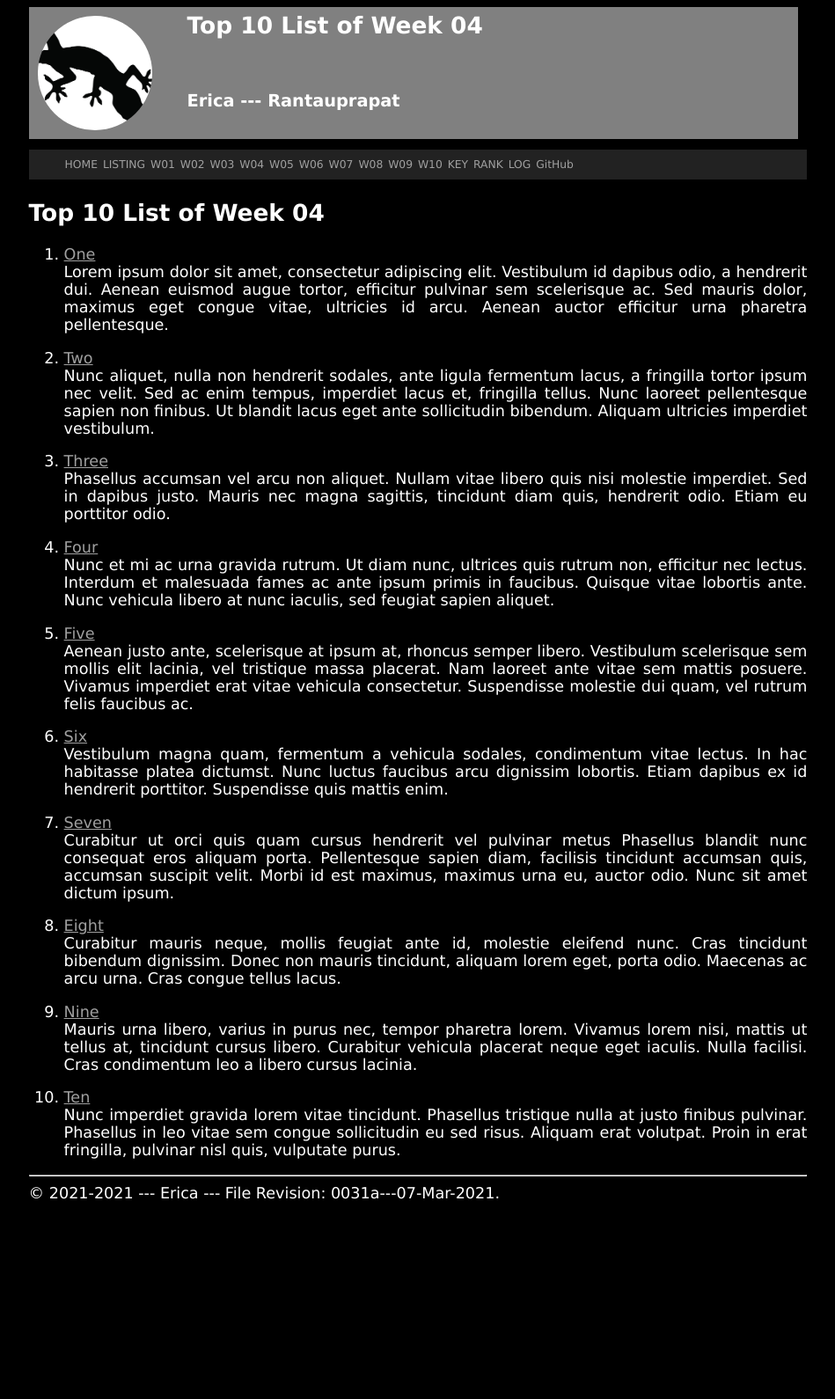
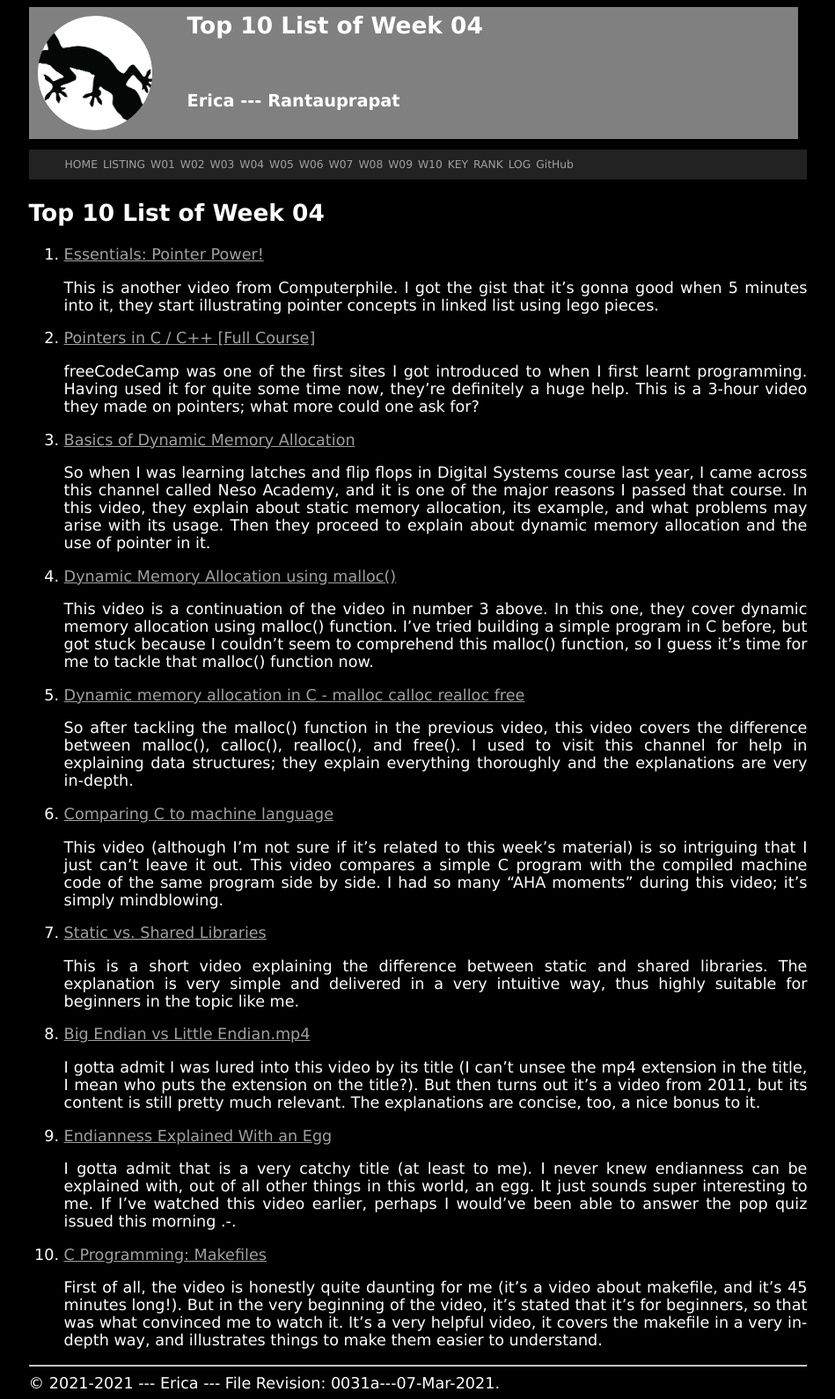
Before and after one commit to altschmerz/os211, a Jekyll site: the page built from w04.md, in a window 1280 px wide. Shown: the whole page at 88% size, without its empty margins (165-1114 px from the left). Built offline with Jekyll 4.4.1, drawn with Linux system fonts in a browser that asks for light colours; our own code applies the rules of GitHub Pages for plain Markdown files; before the commit the page ends 1374 px from its top, so only the background shows below that.

Commit message:
add top 10 list for w04

```diff
--- a/w04.md
+++ b/w04.md
@@ -5,72 +5,42 @@ permalink: /W04/
 
 # Top 10 List of Week 04
 
-1. [One](https://en.wikipedia.org/wiki/1)<br>
-Lorem ipsum dolor sit amet, consectetur adipiscing elit.
-Vestibulum id dapibus odio, a hendrerit dui.
-Aenean euismod augue tortor, efficitur pulvinar sem scelerisque ac.
-Sed mauris dolor, maximus eget congue vitae, ultricies id arcu.
-Aenean auctor efficitur urna pharetra pellentesque.
+1. [Essentials: Pointer Power!](https://www.youtube.com/watch?v=t5NszbIerYc)<br>
 
-2. [Two](https://en.wikipedia.org/wiki/2)<br>
-Nunc aliquet, nulla non hendrerit sodales, ante ligula fermentum lacus, a fringilla tortor ipsum nec velit.
-Sed ac enim tempus, imperdiet lacus et, fringilla tellus.
-Nunc laoreet pellentesque sapien non finibus.
-Ut blandit lacus eget ante sollicitudin bibendum.
-Aliquam ultricies imperdiet vestibulum.
+   This is another video from Computerphile. I got the gist that it's gonna good when 5 minutes into it, they start illustrating pointer concepts in linked list using lego pieces.
 
-3. [Three](https://en.wikipedia.org/wiki/3)<br>
-Phasellus accumsan vel arcu non aliquet.
-Nullam vitae libero quis nisi molestie imperdiet.
-Sed in dapibus justo.
-Mauris nec magna sagittis, tincidunt diam quis, hendrerit odio.
-Etiam eu porttitor odio.
+2. [Pointers in C / C++ [Full Course]](https://www.youtube.com/watch?v=zuegQmMdy8M)<br>
 
-4. [Four](https://en.wikipedia.org/wiki/4)<br>
-Nunc et mi ac urna gravida rutrum.
-Ut diam nunc, ultrices quis rutrum non, efficitur nec lectus.
-Interdum et malesuada fames ac ante ipsum primis in faucibus.
-Quisque vitae lobortis ante.
-Nunc vehicula libero at nunc iaculis, sed feugiat sapien aliquet.
+   freeCodeCamp was one of the first sites I got introduced to when I first learnt programming. Having used it for quite some time now, they're definitely a huge help. This is a 3-hour video they made on pointers; what more could one ask for?
 
-5. [Five](https://en.wikipedia.org/wiki/5)<br>
-Aenean justo ante, scelerisque at ipsum at, rhoncus semper libero.
-Vestibulum scelerisque sem mollis elit lacinia, vel tristique massa placerat.
-Nam laoreet ante vitae sem mattis posuere.
-Vivamus imperdiet erat vitae vehicula consectetur.
-Suspendisse molestie dui quam, vel rutrum felis faucibus ac.
+3. [Basics of Dynamic Memory Allocation](https://www.youtube.com/watch?v=udfbq4M2Kfc)<br>
 
-6. [Six](https://en.wikipedia.org/wiki/6)<br>
-Vestibulum magna quam, fermentum a vehicula sodales, condimentum vitae lectus.
-In hac habitasse platea dictumst.
-Nunc luctus faucibus arcu dignissim lobortis.
-Etiam dapibus ex id hendrerit porttitor.
-Suspendisse quis mattis enim.
+   So when I was learning latches and flip flops in Digital Systems course last year, I came across this channel called Neso Academy, and it is one of the major reasons I passed that course. In this video, they explain about static memory allocation, its example, and what problems may arise with its usage. Then they proceed to explain about dynamic memory allocation and the use of pointer in it.
 
-7. [Seven](https://en.wikipedia.org/wiki/7)<br>
-Curabitur ut orci quis quam cursus hendrerit vel pulvinar metus
-Phasellus blandit nunc consequat eros aliquam porta.
-Pellentesque sapien diam, facilisis tincidunt accumsan quis, accumsan suscipit velit.
-Morbi id est maximus, maximus urna eu, auctor odio.
-Nunc sit amet dictum ipsum.
+4. [Dynamic Memory Allocation using malloc()](https://en.wikipedia.org/wiki/4)<br>
 
-8. [Eight](https://en.wikipedia.org/wiki/8)<br>
-Curabitur mauris neque, mollis feugiat ante id, molestie eleifend nunc.
-Cras tincidunt bibendum dignissim.
-Donec non mauris tincidunt, aliquam lorem eget, porta odio.
-Maecenas ac arcu urna.
-Cras congue tellus lacus.
+   This video is a continuation of the video in number 3 above. In this one, they cover dynamic memory allocation using malloc() function. I've tried building a simple program in C before, but got stuck because I couldn't seem to comprehend this malloc() function, so I guess it's time for me to tackle that malloc() function now.
 
-9. [Nine](https://en.wikipedia.org/wiki/9)<br>
-Mauris urna libero, varius in purus nec, tempor pharetra lorem.
-Vivamus lorem nisi, mattis ut tellus at, tincidunt cursus libero.
-Curabitur vehicula placerat neque eget iaculis.
-Nulla facilisi.
-Cras condimentum leo a libero cursus lacinia.
+5. [Dynamic memory allocation in C - malloc calloc realloc free](https://www.youtube.com/watch?v=xDVC3wKjS64)<br>
 
-10. [Ten](https://en.wikipedia.org/wiki/10)<br>
-Nunc imperdiet gravida lorem vitae tincidunt.
-Phasellus tristique nulla at justo finibus pulvinar.
-Phasellus in leo vitae sem congue sollicitudin eu sed risus.
-Aliquam erat volutpat.
-Proin in erat fringilla, pulvinar nisl quis, vulputate purus.
+   So after tackling the malloc() function in the previous video, this video covers the difference between malloc(), calloc(), realloc(), and free(). I used to visit this channel for help in explaining data structures; they explain everything thoroughly and the explanations are very in-depth.
+
+6. [Comparing C to machine language](https://www.youtube.com/watch?v=yOyaJXpAYZQ)<br>
+
+   This video (although I'm not sure if it's related to this week's material) is so intriguing that I just can't leave it out. This video compares a simple C program with the compiled machine code of the same program side by side. I had so many "AHA moments" during this video; it's simply mindblowing.
+
+7. [Static vs. Shared Libraries](https://www.youtube.com/watch?v=-vp9cFQCQCo)<br>
+
+   This is a short video explaining the difference between static and shared libraries. The explanation is very simple and delivered in a very intuitive way, thus highly suitable for beginners in the topic like me.
+
+8. [Big Endian vs Little Endian.mp4](https://www.youtube.com/watch?v=JrNF0KRAlyo)<br>
+
+   I gotta admit I was lured into this video by its title (I can't unsee the mp4 extension in the title, I mean who puts the extension on the title?). But then turns out it's a video from 2011, but its content is still pretty much relevant. The explanations are concise, too, a nice bonus to it.
+
+9. [Endianness Explained With an Egg](https://www.youtube.com/watch?v=NcaiHcBvDR4)<br>
+
+   I gotta admit that is a very catchy title (at least to me). I never knew endianness can be explained with, out of all other things in this world, an egg. It just sounds super interesting to me. If I've watched this video earlier, perhaps I would've been able to answer the pop quiz issued this morning .-.
+
+10. [C Programming: Makefiles](https://www.youtube.com/watch?v=GExnnTaBELk)<br>
+
+    First of all, the video is honestly quite daunting for me (it's a video about makefile, and it's 45 minutes long!). But in the very beginning of the video, it's stated that it's for beginners, so that was what convinced me to watch it. It's a very helpful video, it covers the makefile in a very in-depth way, and illustrates things to make them easier to understand.
```
